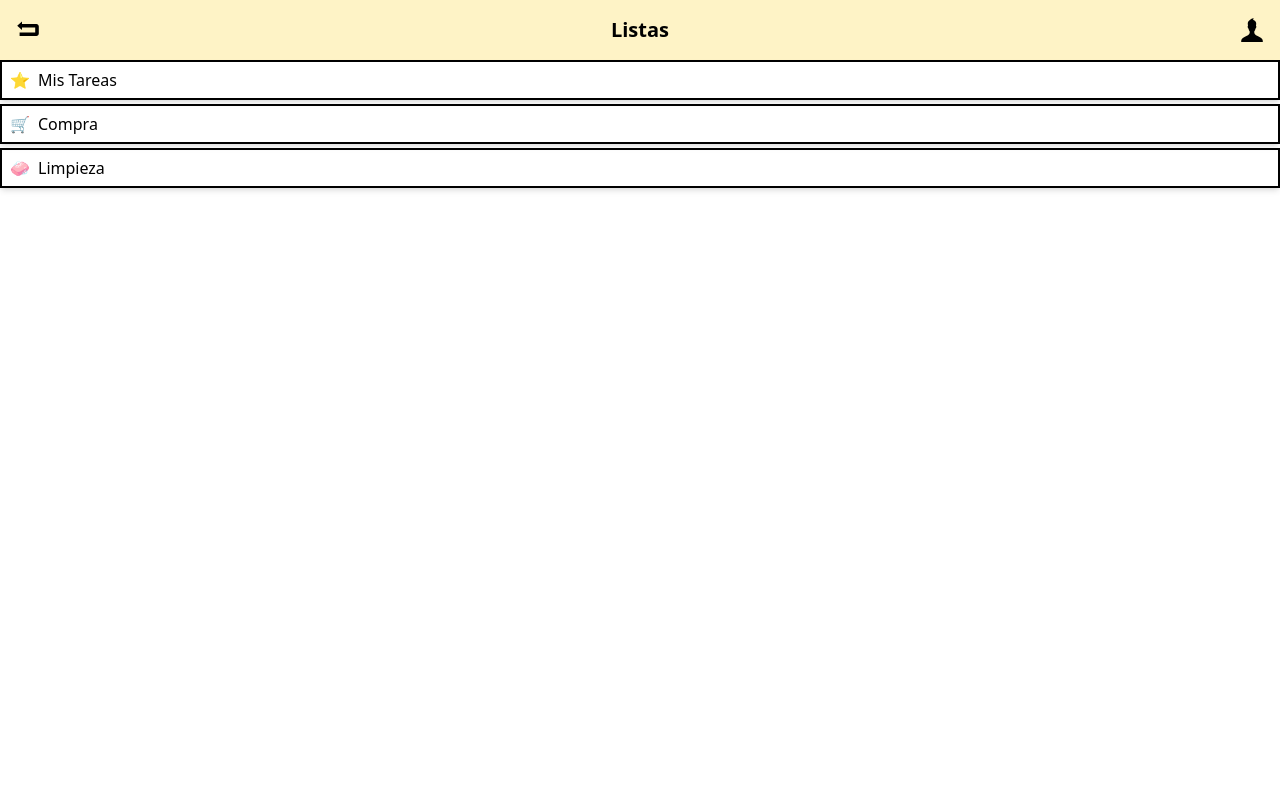
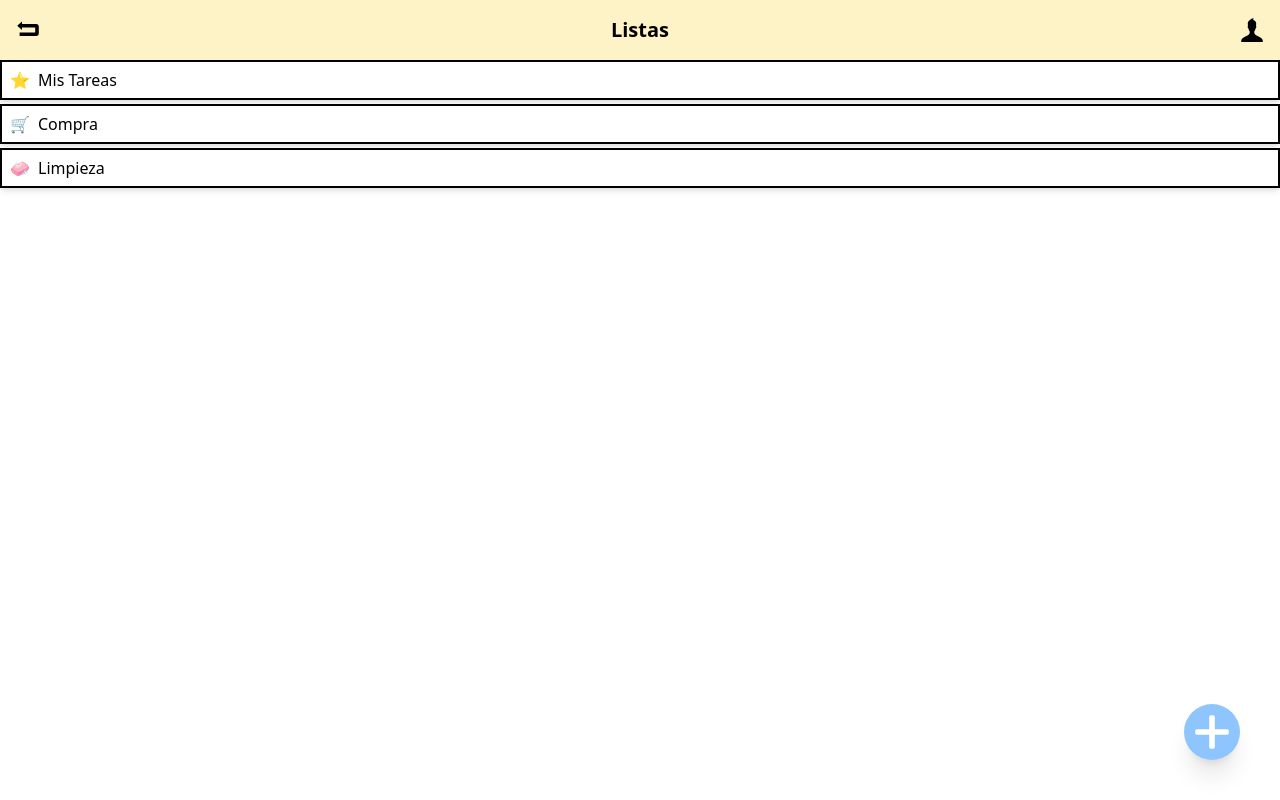
Before and after one commit to AdrielHercules/todolist-frontend, an Angular app: page / in a window 1280 px wide. Built offline with nearby package versions, Linux system fonts and the light colour scheme.

Commit message:
Add add-list-button component into list-page

```diff
--- a/src/app/list-page/add-list-button/add-list-button.component.html
+++ b/src/app/list-page/add-list-button/add-list-button.component.html
@@ -1 +1,3 @@
-<p>add-list-button works!</p>
+<svg class="bg-blue-300 shadow-xl size-14 rounded-full fill-white hover:cursor-pointer hover:scale-110 transition">
+    <use xlink:href="assets/symbol-defs.svg#icon-plus"></use>
+</svg>
--- a/src/app/list-page/list-page.component.html
+++ b/src/app/list-page/list-page.component.html
@@ -5,4 +5,8 @@
     <app-list-item [list]="list"></app-list-item>
   </div>
   }
+
+  <div class="fixed bottom-10 right-10">
+    <app-add-list-button (click)="onAddListClick()"></app-add-list-button>
+  </div>
 </section>
--- a/src/app/list-page/list-page.component.ts
+++ b/src/app/list-page/list-page.component.ts
@@ -3,10 +3,11 @@ import { List } from '../models/list';
 import { ListItemComponent } from './list-item/list-item.component';
 import { RouterLink } from '@angular/router';
 import { ListService } from '../services/list.service';
+import { AddListButtonComponent } from './add-list-button/add-list-button.component';
 
 @Component({
   selector: 'app-list-page',
-  imports: [ListItemComponent, RouterLink],
+  imports: [ListItemComponent, RouterLink, AddListButtonComponent],
   templateUrl: './list-page.component.html',
   styleUrl: './list-page.component.css',
 })
@@ -17,4 +18,8 @@ export class ListPageComponent {
   constructor() {
     this.lists = this.listService.getLists();
   }
+
+  onAddListClick() {
+    console.log('Not implemented.');
+  }
 }
```
